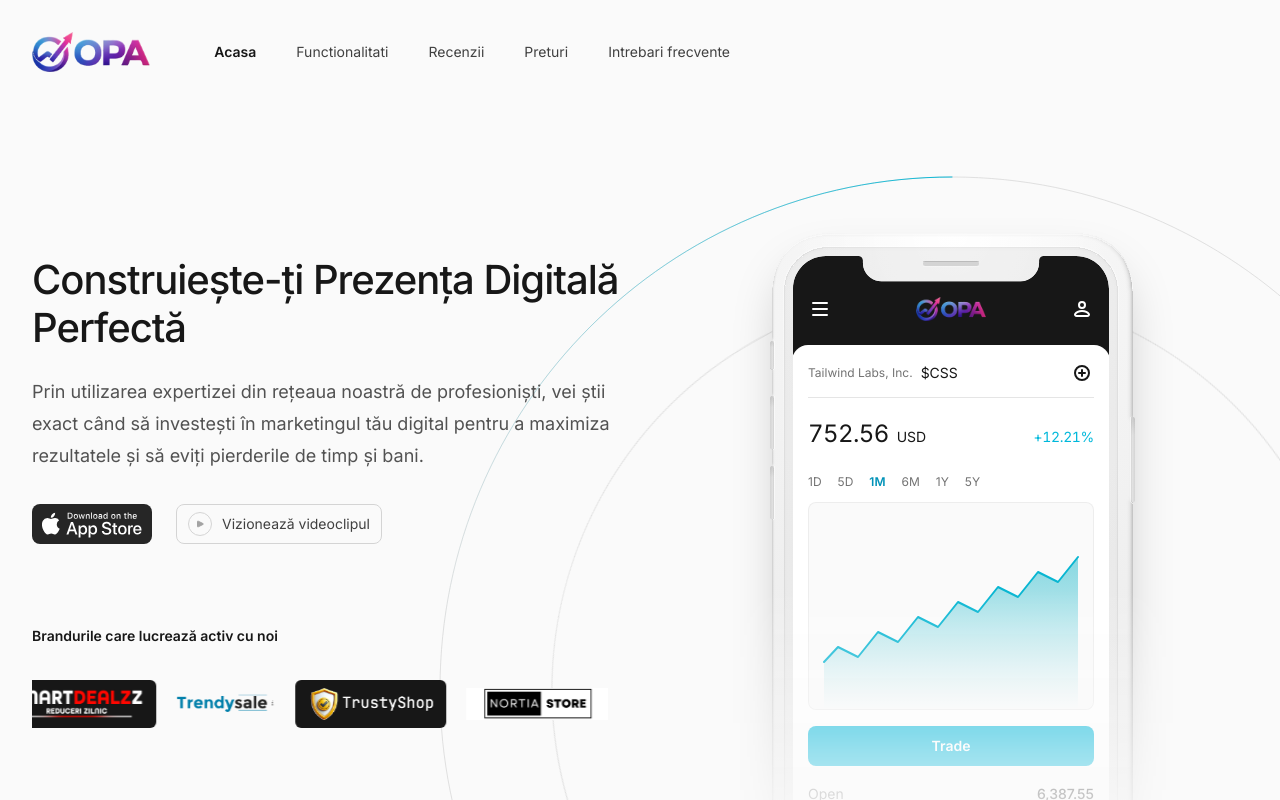
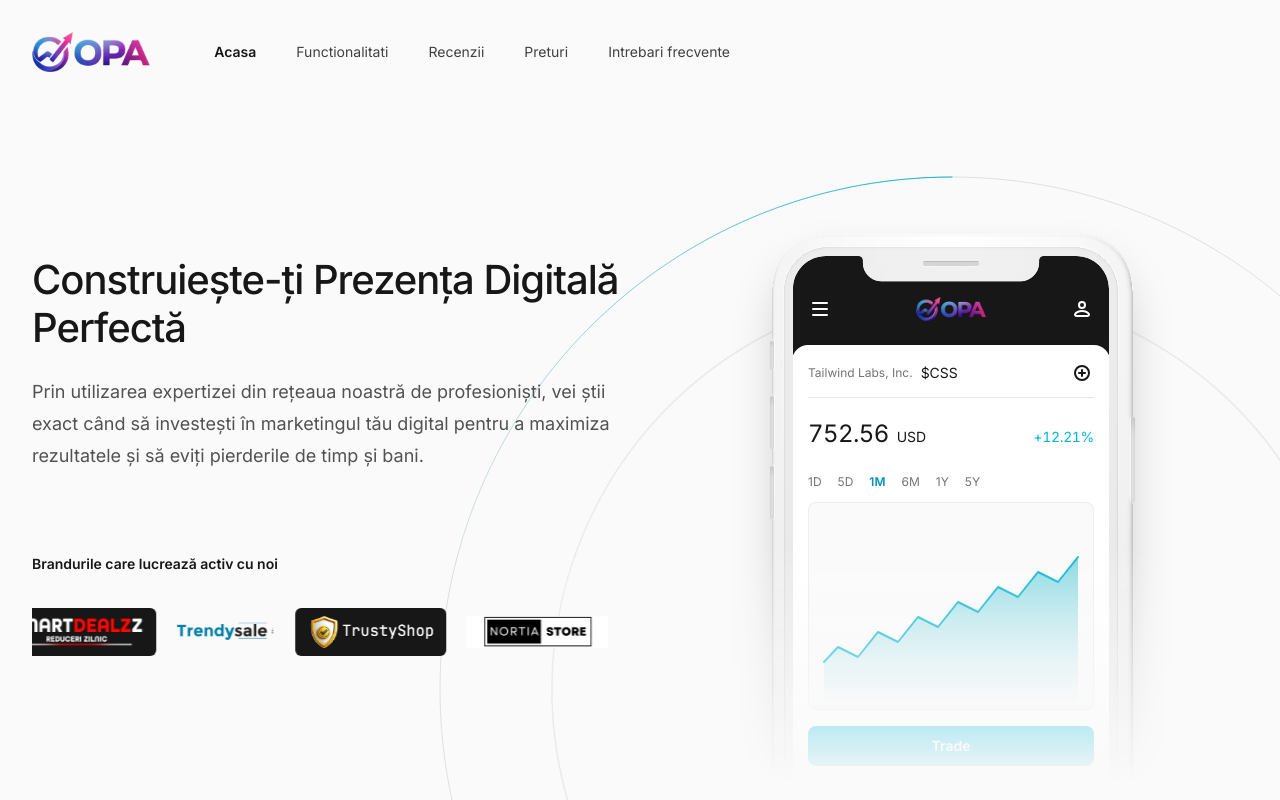
Before and after one commit to opa-agency/opa-agency, a Vue app: page /#/ in a window 1280 px wide. Shown: the top 800 px of the page. Built offline with nearby package versions, Linux system fonts and the light colour scheme.

Commit message:
feat: update heading styles for policy views to improve consistency

```diff
--- a/src/components/Hero.vue
+++ b/src/components/Hero.vue
@@ -11,20 +11,6 @@
             vei știi exact când să investești în marketingul tău digital pentru a
             maximiza rezultatele și să eviți pierderile de timp și bani.
           </p>
-          <div class="mt-8 flex flex-wrap gap-x-6 gap-y-4">
-            <AppStoreLink />
-            <Button href="https://www.youtube.com/watch?v=dQw4w9WgXcQ" variant="outline">
-              <svg viewBox="0 0 24 24" fill="none" aria-hidden="true" class="h-6 w-6 flex-none">
-                <circle cx="12" cy="12" r="11.5" stroke="#D4D4D4" />
-                <path
-                  d="M9.5 14.382V9.618a.5.5 0 0 1 .724-.447l4.764 2.382a.5.5 0 0 1 0 .894l-4.764 2.382a.5.5 0 0 1-.724-.447Z"
-                  fill="#A3A3A3"
-                  stroke="#A3A3A3"
-                />
-              </svg>
-              <span class="ml-2.5">Vizionează videoclipul</span>
-            </Button>
-          </div>
         </div>
         <div class="relative mt-10 sm:mt-20 lg:col-span-5 lg:row-span-2 lg:mt-0 xl:col-span-6">
           <div class="absolute top-4 left-1/2 h-[1026px] w-[1026px] -translate-x-1/3 sm:top-16 sm:-translate-x-1/2 lg:-top-16 lg:ml-12 xl:-top-14 xl:ml-0">
@@ -63,8 +49,6 @@
 
 <script setup>
 import Container from './Container.vue'
-import Button from './Button.vue'
-import AppStoreLink from './AppStoreLink.vue'
 import PhoneFrame from './PhoneFrame.vue'
 import AppDemo from './AppDemo.vue'
 import BrandsScroll from './BrandsScroll.vue'
--- a/src/styles/tailwind.css
+++ b/src/styles/tailwind.css
@@ -39,7 +39,6 @@
   --animate-spin-reverse-slower: spin-reverse 6s linear infinite;
   --animate-marquee: marquee var(--marquee-duration) linear infinite;
   --animate-scroll: scroll 8s linear infinite;
-  --animate-scroll-brands: scroll-brands var(--scroll-duration) linear infinite;
   --animate-scroll-horizontal: scroll-horizontal 15s linear infinite;
 
   --radius-4xl: 2rem;
@@ -82,14 +81,6 @@
       transform: translateX(-50%);
     }
   }
-  @keyframes scroll-brands {
-    0% {
-      transform: translateX(0);
-    }
-    100% {
-      transform: translateX(-33.333%);
-    }
-  }
   @keyframes scroll-horizontal {
     0% {
       transform: translateX(0);
--- a/src/views/DeliveryPolicyView.vue
+++ b/src/views/DeliveryPolicyView.vue
@@ -2,7 +2,7 @@
   <div class="py-16">
     <Container>
       <div class="max-w-5xl mx-auto">
-        <h1 class="text-4xl font-bold tracking-tight text-gray-900 sm:text-5xl">
+        <h1 class="text-3xl font-bold tracking-tight text-gray-900 sm:text-4xl">
           POLITICA DE LIVRARE
         </h1>
 
--- a/src/views/PrivacyPolicyView.vue
+++ b/src/views/PrivacyPolicyView.vue
@@ -2,7 +2,7 @@
   <div class="py-16">
     <Container>
       <div class="max-w-5xl mx-auto">
-        <h1 class="text-4xl font-bold tracking-tight text-gray-900 sm:text-5xl">
+        <h1 class="text-3xl font-bold tracking-tight text-gray-900 sm:text-4xl">
           POLITICA DE CONFIDENȚIALITATE
         </h1>
 
--- a/src/views/ReturnsPolicyView.vue
+++ b/src/views/ReturnsPolicyView.vue
@@ -2,7 +2,7 @@
   <div class="py-16">
     <Container>
       <div class="max-w-5xl mx-auto">
-        <h1 class="text-4xl font-bold tracking-tight text-gray-900 sm:text-5xl">
+        <h1 class="text-3xl font-bold tracking-tight text-gray-900 sm:text-4xl">
           POLITICA DE RETUR ȘI ANULARE
         </h1>
 
--- a/src/views/TermsView.vue
+++ b/src/views/TermsView.vue
@@ -2,7 +2,7 @@
   <div class="py-16">
     <Container>
       <div class="max-w-5xl mx-auto">
-        <h1 class="text-4xl font-bold tracking-tight text-gray-900 sm:text-5xl">
+        <h1 class="text-3xl font-bold tracking-tight text-gray-900 sm:text-4xl">
           TERMENI ȘI CONDIȚII
         </h1>
 
```
